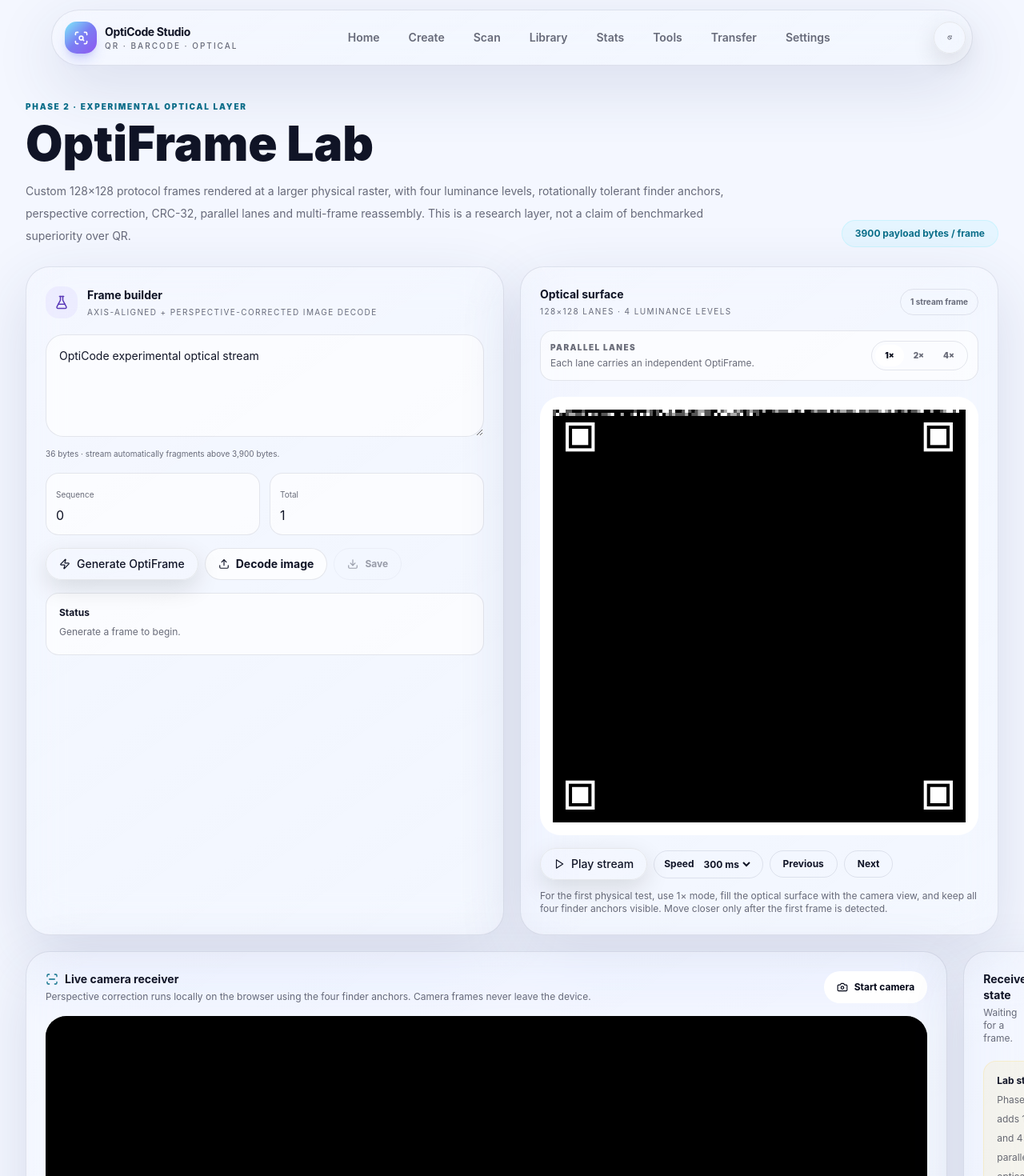
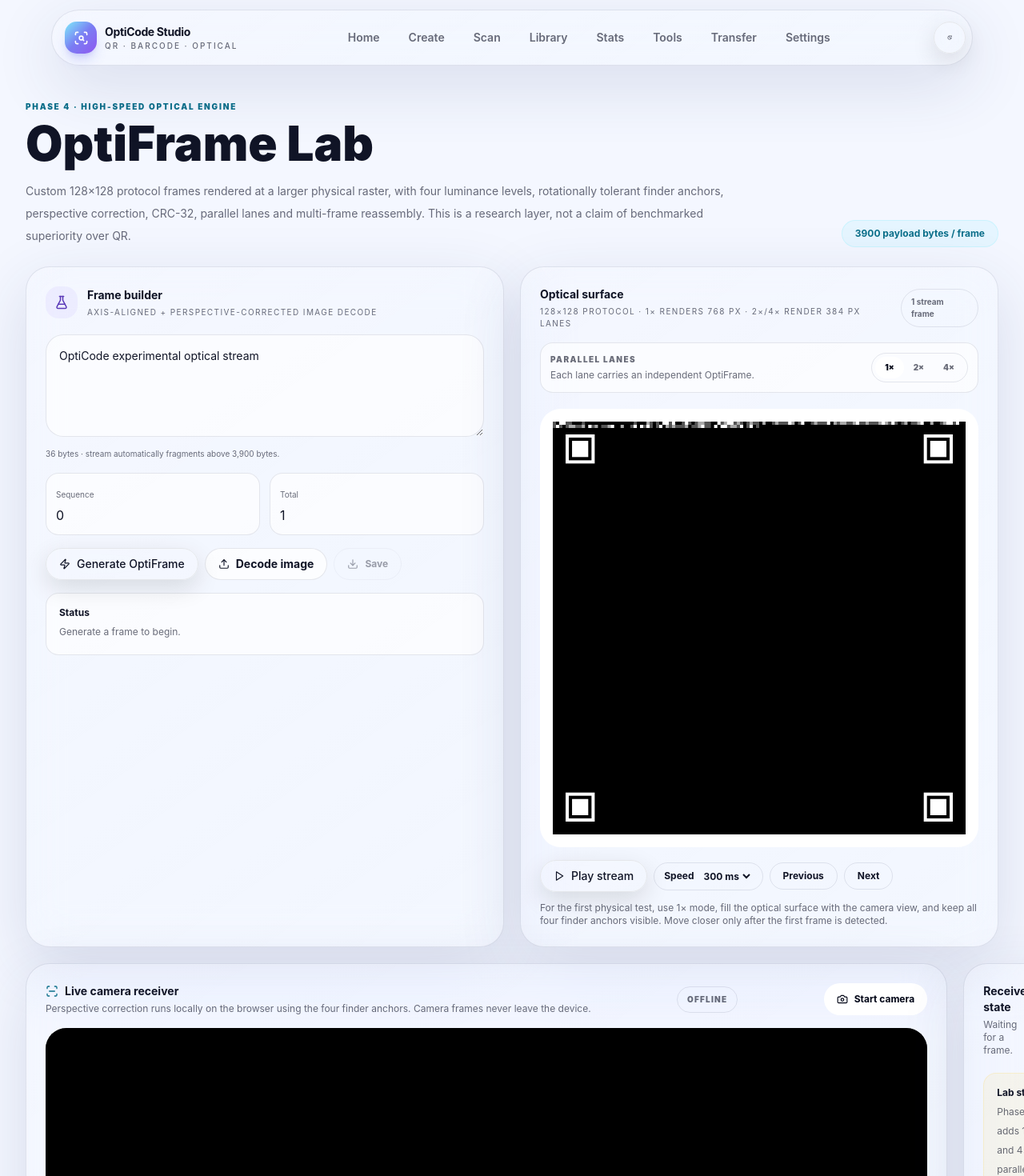
Before and after one commit to Mahin98250/OR-Generator, a React (Vite) app: page /#/optiframe in a window 1280 px wide. Shown: the top 1470 px of the page at 80% size. Built offline with nearby package versions, Linux system fonts and the light colour scheme.

Commit message:
ui: polish high-speed optical lab status

```diff
--- a/src/pages/OptiFrameLab/OptiFrameLab.tsx
+++ b/src/pages/OptiFrameLab/OptiFrameLab.tsx
@@ -512,7 +512,7 @@ export function OptiFrameLab() {
     <section className="mx-auto max-w-7xl py-8 sm:py-12">
       <div className="flex flex-col gap-3 lg:flex-row lg:items-end lg:justify-between">
         <div>
-          <p className="text-[10px] font-black uppercase tracking-[.18em] text-cyan-300">Phase 2 · Experimental optical layer</p>
+          <p className="text-[10px] font-black uppercase tracking-[.18em] text-cyan-300">Phase 4 · High-speed optical engine</p>
           <h1 className="mt-2 text-4xl font-black text-[var(--text)] sm:text-6xl">OptiFrame Lab</h1>
           <p className="mt-4 max-w-4xl text-sm leading-7 text-[var(--text-muted)]">Custom 128×128 protocol frames rendered at a larger physical raster, with four luminance levels, rotationally tolerant finder anchors, perspective correction, CRC-32, parallel lanes and multi-frame reassembly. This is a research layer, not a claim of benchmarked superiority over QR.</p>
         </div>
@@ -542,7 +542,7 @@ export function OptiFrameLab() {
 
         <GlassCard>
           <div className="flex items-center justify-between gap-3">
-            <div><p className="text-sm font-bold text-[var(--text)]">Optical surface</p><p className="mt-1 text-[10px] uppercase tracking-[.14em] text-[var(--text-muted)]">{OPTIFRAME_SIZE}×{OPTIFRAME_SIZE} lanes · 4 luminance levels</p></div>
+            <div><p className="text-sm font-bold text-[var(--text)]">Optical surface</p><p className="mt-1 text-[10px] uppercase tracking-[.14em] text-[var(--text-muted)]">{OPTIFRAME_SIZE}×{OPTIFRAME_SIZE} protocol · 1× renders 768 px · 2×/4× render 384 px lanes</p></div>
             <span className="rounded-full border border-[var(--border)] px-3 py-2 text-[10px] font-bold text-[var(--text-muted)]">{streamPayload.length} stream frame{streamPayload.length === 1 ? '' : 's'}</span>
           </div>
           <div className="mt-4 flex items-center justify-between gap-3 rounded-2xl border border-[var(--border)] bg-[var(--bg-soft)] p-3"><div><p className="text-[10px] font-black uppercase tracking-[.14em] text-[var(--text-muted)]">Parallel lanes</p><p className="mt-1 text-xs text-[var(--text-muted)]">Each lane carries an independent OptiFrame.</p></div><div className="flex rounded-full border border-[var(--border)] p-1">{([1, 2, 4] as OptiLaneCount[]).map(count => <button key={count} onClick={() => setLaneCount(count)} className={laneCount === count ? 'rounded-full bg-white px-3 py-1.5 text-[10px] font-black text-slate-950' : 'rounded-full px-3 py-1.5 text-[10px] font-black text-[var(--text-muted)]'}>{count}×</button>)}</div></div>
@@ -577,6 +577,9 @@ export function OptiFrameLab() {
         <GlassCard>
           <div className="flex items-center justify-between gap-3">
             <div><div className="flex items-center gap-2 text-sm font-bold text-[var(--text)]">{cameraOn ? <CheckCircle2 size={16} className="text-emerald-300"/> : <ScanLine size={16} className="text-cyan-300"/>} Live camera receiver</div><p className="mt-1 text-xs text-[var(--text-muted)]">Perspective correction runs locally on the browser using the four finder anchors. Camera frames never leave the device.</p></div>
+            <div className={`rounded-full border px-3 py-2 text-[10px] font-black tracking-[.12em] ${cameraStats.hits ? 'border-emerald-300/20 bg-emerald-300/10 text-emerald-300' : cameraOn ? 'border-amber-300/20 bg-amber-300/10 text-amber-200' : 'border-[var(--border)] text-[var(--text-muted)]'}`}>
+              {cameraStats.hits ? 'OPTICAL LOCK' : cameraOn ? 'SEARCHING' : 'OFFLINE'}
+            </div>
             <button onClick={() => void (cameraOn ? stopCamera() : startCamera())} className="inline-flex min-h-10 items-center gap-2 rounded-full bg-white px-4 py-2 text-xs font-bold text-slate-950">{cameraOn ? <CameraOff size={14}/> : <Camera size={14}/>} {cameraOn ? 'Stop camera' : 'Start camera'}</button>
           </div>
           <div className="mt-4 overflow-hidden rounded-[26px] bg-black">
```
